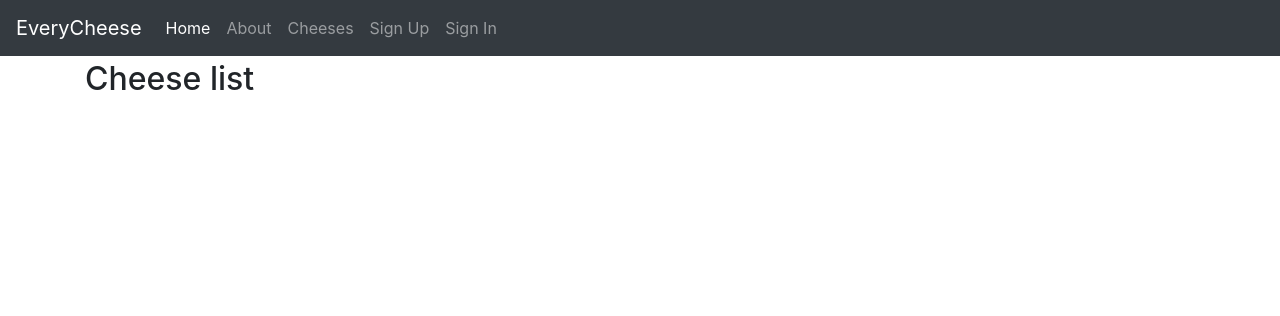
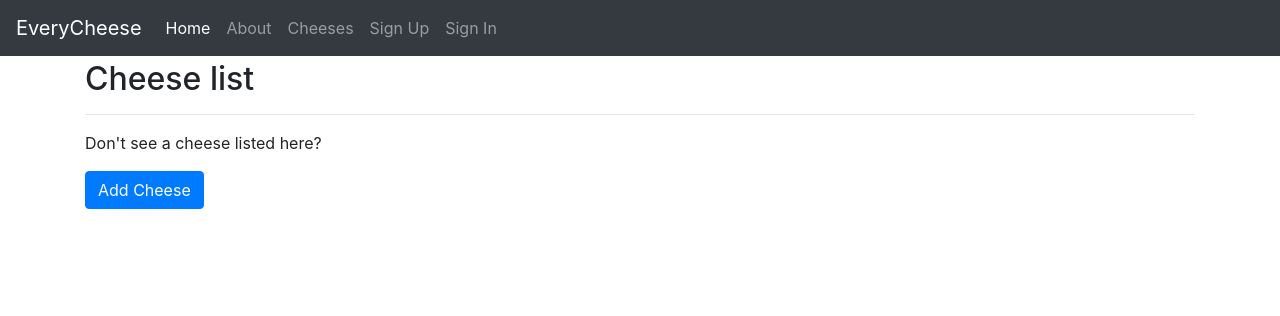
Before and after one commit to tstefanovska/everycheese, a Django app: page /cheeses/ in a window 1280 px wide. Shown: the top 316 px of the page. Run offline with Django 3.2, Linux system fonts and the light colour scheme; data that the repository does not hold is empty; some libraries are stand-ins or nearby versions.

Commit message:
First pass at working Add Cheese form

```diff
--- a/everycheese/cheeses/models.py
+++ b/everycheese/cheeses/models.py
@@ -1,4 +1,5 @@
 from django.db import models
+from django.urls import reverse
 
 from autoslug import AutoSlugField
 from model_utils.models import TimeStampedModel
@@ -25,3 +26,7 @@ class Cheese(TimeStampedModel):
 
     def __str__(self):
         return self.name
+
+    def get_absolute_url(self):
+        """Return absolute URL to the Cheese Detail page."""
+        return reverse('cheeses:detail', kwargs={'slug': self.slug})
--- a/everycheese/cheeses/urls.py
+++ b/everycheese/cheeses/urls.py
@@ -9,8 +9,13 @@ urlpatterns = [
         name='list'
     ),
     path(
+        route='add/',
+        view=views.CheeseCreateView.as_view(),
+        name='add'
+    ),
+    path(
         route='<slug:slug>/',
         view=views.CheeseDetailView.as_view(),
         name='detail'
-    )
+    ),
 ]
--- a/everycheese/cheeses/views.py
+++ b/everycheese/cheeses/views.py
@@ -1,4 +1,4 @@
-from django.views.generic import ListView, DetailView
+from django.views.generic import ListView, DetailView, CreateView
 
 from .models import Cheese
 
@@ -11,3 +11,9 @@ class CheeseListView(ListView):
 class CheeseDetailView(DetailView):
     """View of Cheese Detail"""
     model = Cheese
+
+
+class CheeseCreateView(CreateView):
+    """View of Create Cheese"""
+    model = Cheese
+    fields = ['name', 'description', 'firmness', 'country_of_origin']
--- a/everycheese/templates/cheeses/cheese_list.html
+++ b/everycheese/templates/cheeses/cheese_list.html
@@ -12,4 +12,13 @@
       </li>
     {% endfor %}
   </ul>
+
+  <hr/>
+  <p>Don't see a cheese listed here?</p>
+  <p>
+    <a class="btn btn-primary"
+       href="{% url 'cheeses:add' %}" role="button">
+      Add Cheese
+    </a>
+  </p>
 {% endblock content %}
```
Also changed, not shown: everycheese/templates/cheeses/cheese_form.html (added, +12 -0 lines).
